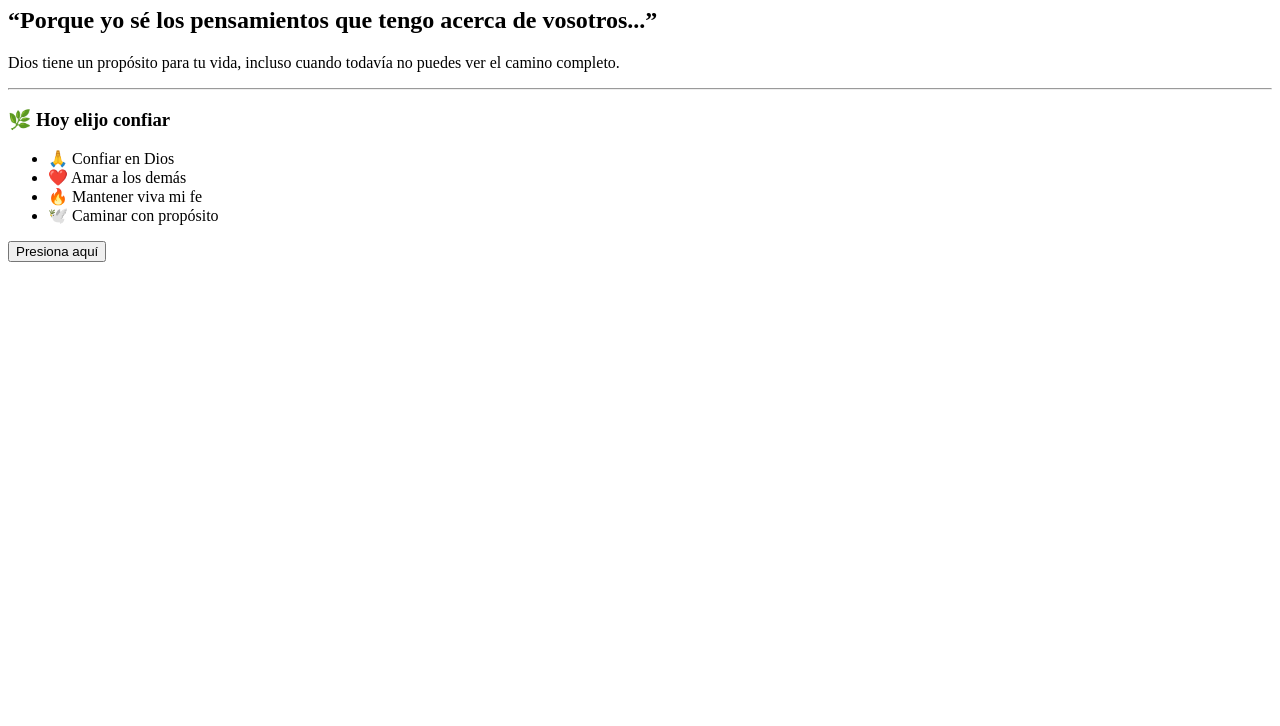
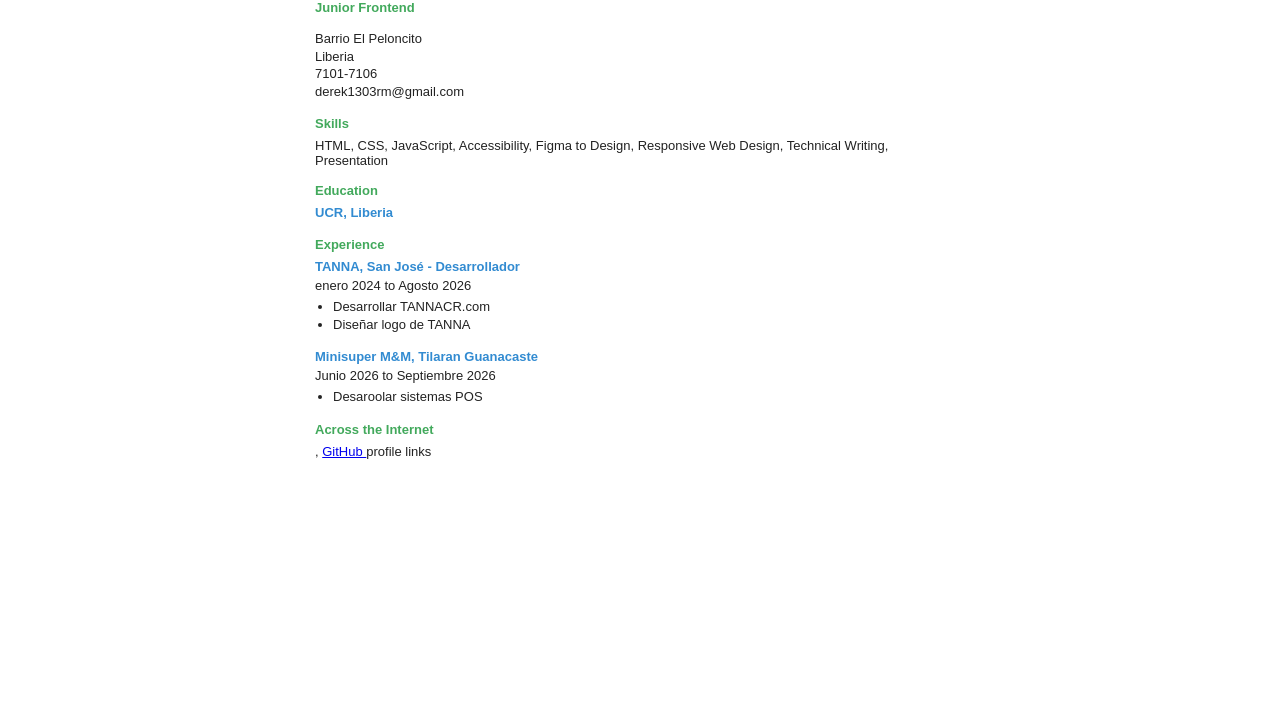
Before and after one commit to DerekRM-coder/demo, a website: page src/index.html in a window 1280 px wide. Shown: the part 74-800 px from the top of the page. Drawn offline with Linux system fonts and the light colour scheme.

Commit message:
Curriculum

```diff
--- a/package.json
+++ b/package.json
@@ -6,7 +6,7 @@
   "scripts": {
     "dev": "servor src/ index.html 1234 --reload",
     "build": "echo 'Build script'",
-    "deploy": "echo 'Deploy script'"
+    "deploy": "gh-pages -d src/"
   },
   "keywords": [],
   "author": "",
@@ -20,6 +20,7 @@
   },
   "type": "module",
   "devDependencies": {
+    "gh-pages": "^6.3.0",
     "servor": "^4.0.2"
   }
 }
--- a/src/index.html
+++ b/src/index.html
@@ -3,33 +3,227 @@
 <head>
     <meta charset="UTF-8">
     <meta name="viewport" content="width=device-width, initial-scale=1.0">
-    <title>Dios es bueno</title>
+
+    <title>Currículum - Derek Rojas</title>
+
+    <style>
+        * {
+            box-sizing: border-box;
+        }
+
+        body {
+            margin: 0;
+            padding: 0;
+            background-color: white;
+            font-family: Arial, Helvetica, sans-serif;
+            color: #222;
+            font-size: 13px;
+        }
+
+        .cv {
+            width: 700px;
+            margin: 30px auto;
+            padding: 0 25px 30px;
+        }
+
+        .linea {
+            border-top: 2px solid #333;
+            margin-bottom: 12px;
+        }
+
+        h1 {
+            font-size: 22px;
+            margin: 0 0 4px;
+            font-weight: normal;
+        }
+
+        .puesto {
+            color: #42a95c;
+            font-weight: bold;
+            margin-bottom: 15px;
+        }
+
+        .contacto {
+            line-height: 1.35;
+            margin-bottom: 16px;
+        }
+
+        .seccion {
+            margin-top: 15px;
+        }
+
+        .titulo {
+            color: #42a95c;
+            font-weight: bold;
+            margin-bottom: 7px;
+        }
+
+        .educacion,
+        .experiencia {
+            margin-bottom: 17px;
+        }
+
+        .nombre {
+            color: #328bd1;
+            font-weight: bold;
+            margin-bottom: 4px;
+        }
+
+        .fecha {
+            margin-bottom: 6px;
+        }
+
+        ul {
+            margin-top: 5px;
+            margin-bottom: 5px;
+            padding-left: 18px;
+        }
+
+        li {
+            margin-bottom: 3px;
+        }
+
+        .skills {
+            margin-top: 5px;
+        }
+
+        .internet {
+            margin-top: 18px;
+        }
+
+        .links {
+            margin-top: 5px;
+        }
+
+        .links a {
+            color: #328bd1;
+            text-decoration: none;
+        }
+
+        .links a:hover {
+            text-decoration: underline;
+        }
+    </style>
 </head>
+
 <body>
 
-    <h1>✝️ Dios es bueno</h1>
+    <main class="cv">
 
-    <h2>“Porque yo sé los pensamientos que tengo acerca de vosotros...”</h2>
+        <div class="linea"></div>
 
-    <p>
-        Dios tiene un propósito para tu vida, incluso cuando todavía
-        no puedes ver el camino completo.
-    </p>
+        <!-- INFORMACIÓN PERSONAL -->
+        <h1>Derek Rojas Montoya</h1>
 
-    <hr>
+        <div class="puesto">
+            Junior Frontend
+        </div>
 
-    <h3>🌿 Hoy elijo confiar</h3>
+        <div class="contacto">
+           Barrio El Peloncito <br>
+            Liberia <br>
+            7101-7106 <br>
+            derek1303rm@gmail.com
+        </div>
 
-    <ul>
-        <li>🙏 Confiar en Dios</li>
-        <li>❤️ Amar a los demás</li>
-        <li>🔥 Mantener viva mi fe</li>
-        <li>🕊️ Caminar con propósito</li>
-    </ul>
 
-    <button onclick="alert('Dios está contigo 🙏')">
-        Presiona aquí
-    </button>
+        <!-- SKILLS -->
+        <section class="seccion">
+
+            <div class="titulo">
+                Skills
+            </div>
+
+            <div>
+                HTML, CSS, JavaScript, Accessibility, Figma to Design,
+                Responsive Web Design, Technical Writing, Presentation
+            </div>
+
+        </section>
+
+
+        <!-- EDUCACIÓN -->
+        <section class="seccion">
+
+            <div class="titulo">
+                Education
+            </div>
+
+            <div class="educacion">
+
+                <div class="nombre">
+                   UCR, Liberia
+                </div>
+
+                </div>
+
+            </div>
+
+        </section>
+
+
+        <!-- EXPERIENCIA -->
+        <section class="seccion">
+
+            <div class="titulo">
+                Experience
+            </div>
+
+
+            <div class="experiencia">
+
+                <div class="nombre">
+                    TANNA, San José - Desarrollador
+                </div>
+
+                <div class="fecha">
+                    enero 2024 to Agosto 2026
+                </div>
+
+                <ul>
+                    <li>Desarrollar TANNACR.com</li>
+                    <li>Diseñar logo de TANNA</li>
+
+                </ul>
+
+            </div>
+
+
+            <div class="experiencia">
+
+                <div class="nombre">
+                    Minisuper M&M, Tilaran Guanacaste
+                </div>
+
+                <div class="fecha">
+                    Junio 2026 to Septiembre 2026
+                </div>
+
+                <ul>
+                    <li>Desaroolar sistemas POS</li>
+                </ul>
+
+            </div>
+
+        </section>
+
+
+        <!-- INTERNET -->
+        <section class="internet">
+
+            <div class="titulo">
+                Across the Internet
+            </div>
+                </a>,
+                <a href="https://github.com/" target="_blank">
+                    GitHub
+                </a>
+                profile links
+            </div>
+
+        </section>
+
+    </main>
 
 </body>
 </html>
```
Also changed, not shown: pnpm-lock.yaml.
